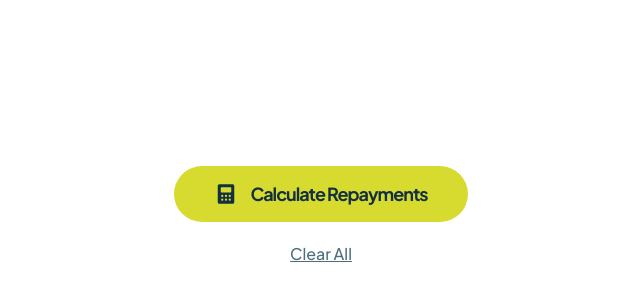
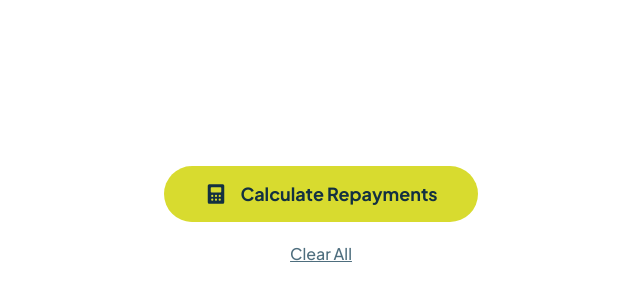
Before and after one commit to joshjavier/mortgage-repayment-calculator, a React (Vite) app: page / in a window 1280 px wide. Shown: the part 184-484 px from the top of the page, without its empty margins (319-959 px from the left). Built offline with nearby package versions, Linux system fonts and the light colour scheme.

Commit message:
style: fix text-preset-3 letter spacing

```diff
--- a/src/index.css
+++ b/src/index.css
@@ -49,7 +49,6 @@
   --text-preset-3: 18px;
   --text-preset-3--font-weight: 700;
   --text-preset-3--line-height: 1.25;
-  --text-preset-3--letter-spacing: -1px;
   --text-preset-4: 16px;
   --text-preset-4--font-weight: 500;
   --text-preset-4--line-height: 1.5;
```
